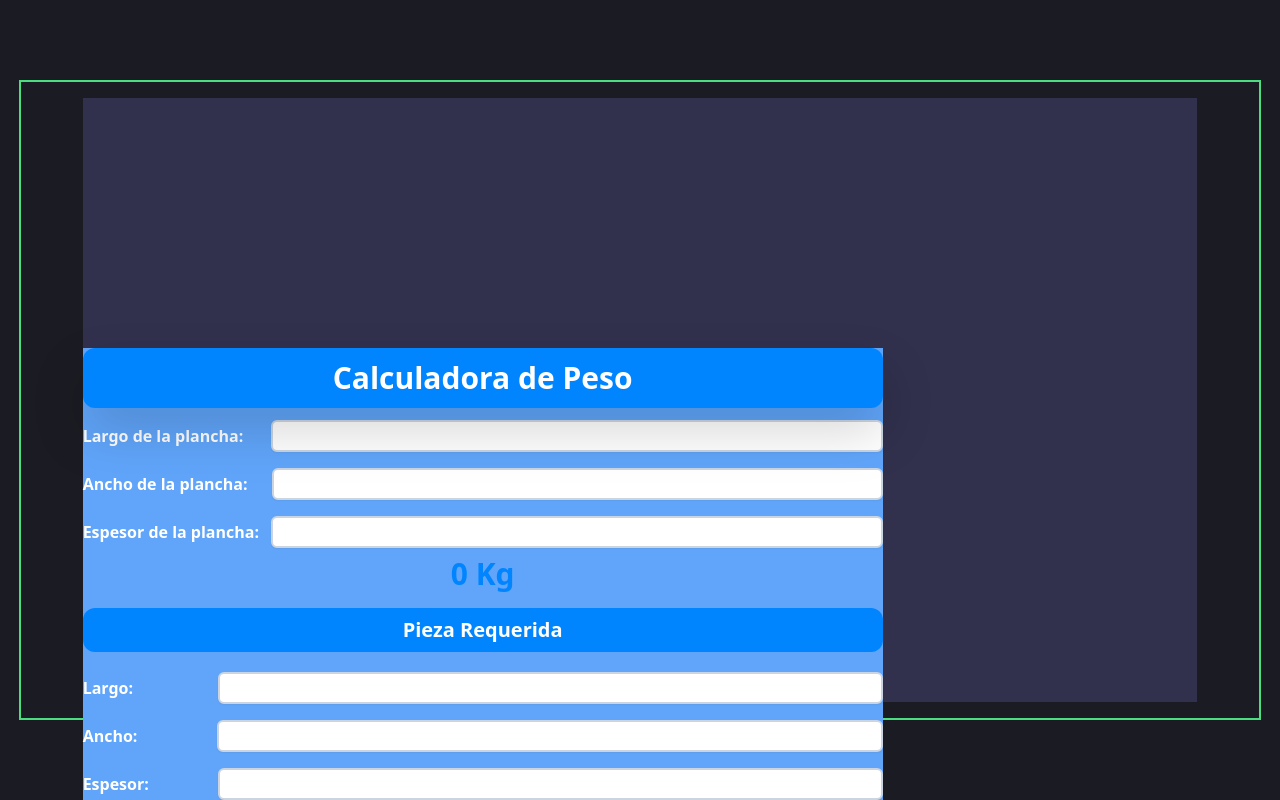
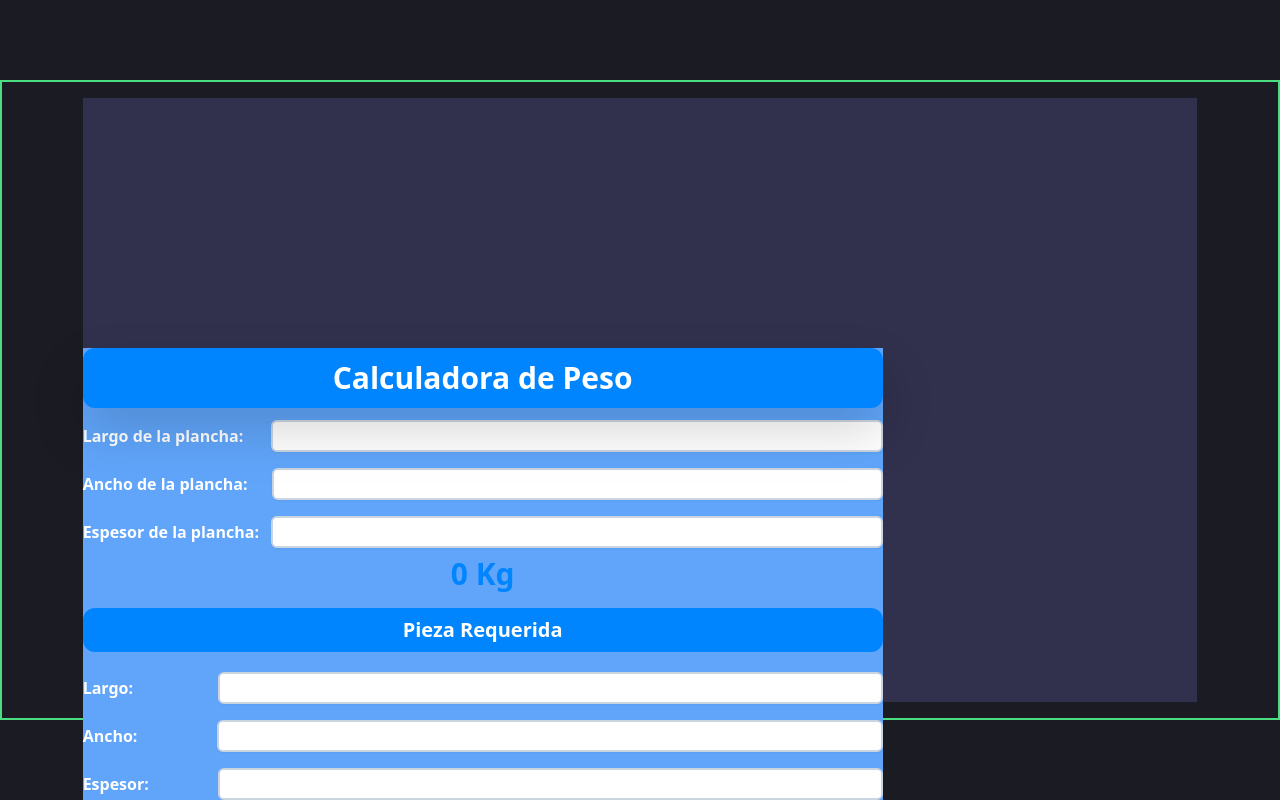
Before and after one commit to Jhorlodev/Pesos2, a React (Vite) app: page / in a window 1280 px wide. Shown: the top 800 px of the page. Built offline with nearby package versions, Linux system fonts and the light colour scheme; what tailwindcss-animated would draw is missing.

Commit message:
modif lg

```diff
--- a/src/App.jsx
+++ b/src/App.jsx
@@ -159,7 +159,7 @@ row.sumaConsumoOf += parseFloat(row.consumoOf);
 
   return (
 
-    <div className=" animate-fade-left contenedor text-white font-bold p-3 mt-20 mx-auto  sm:border-2 sm:border-green-400  sm:p-4 sm:w-[97%]  sm:align-middle sm:mx-auto sm:flex sm:items-center">
+    <div className=" animate-fade-left contenedor text-white font-bold p-3 mt-20 mx-auto  sm:border-2 sm:border-green-400  sm:p-4 sm:w-[97%]  sm:align-middle sm:mx-auto sm:flex sm:items-center lg:min-w-full">
 
 
      <div className="overflow-x-auto    sm:space-y-[900px] sm:mx-auto  sm:bg-[#31304D] sm:h-full ">
```
